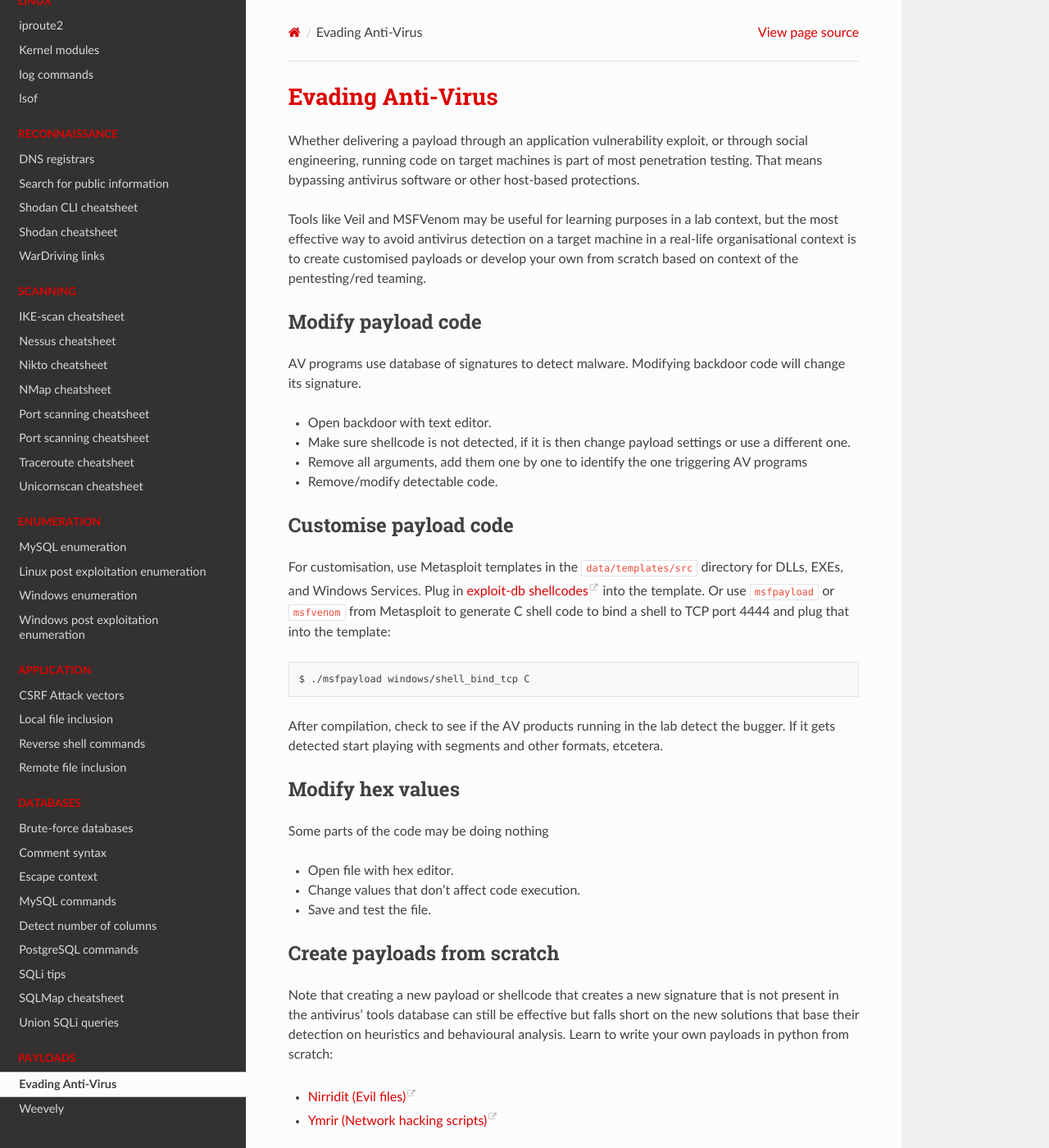
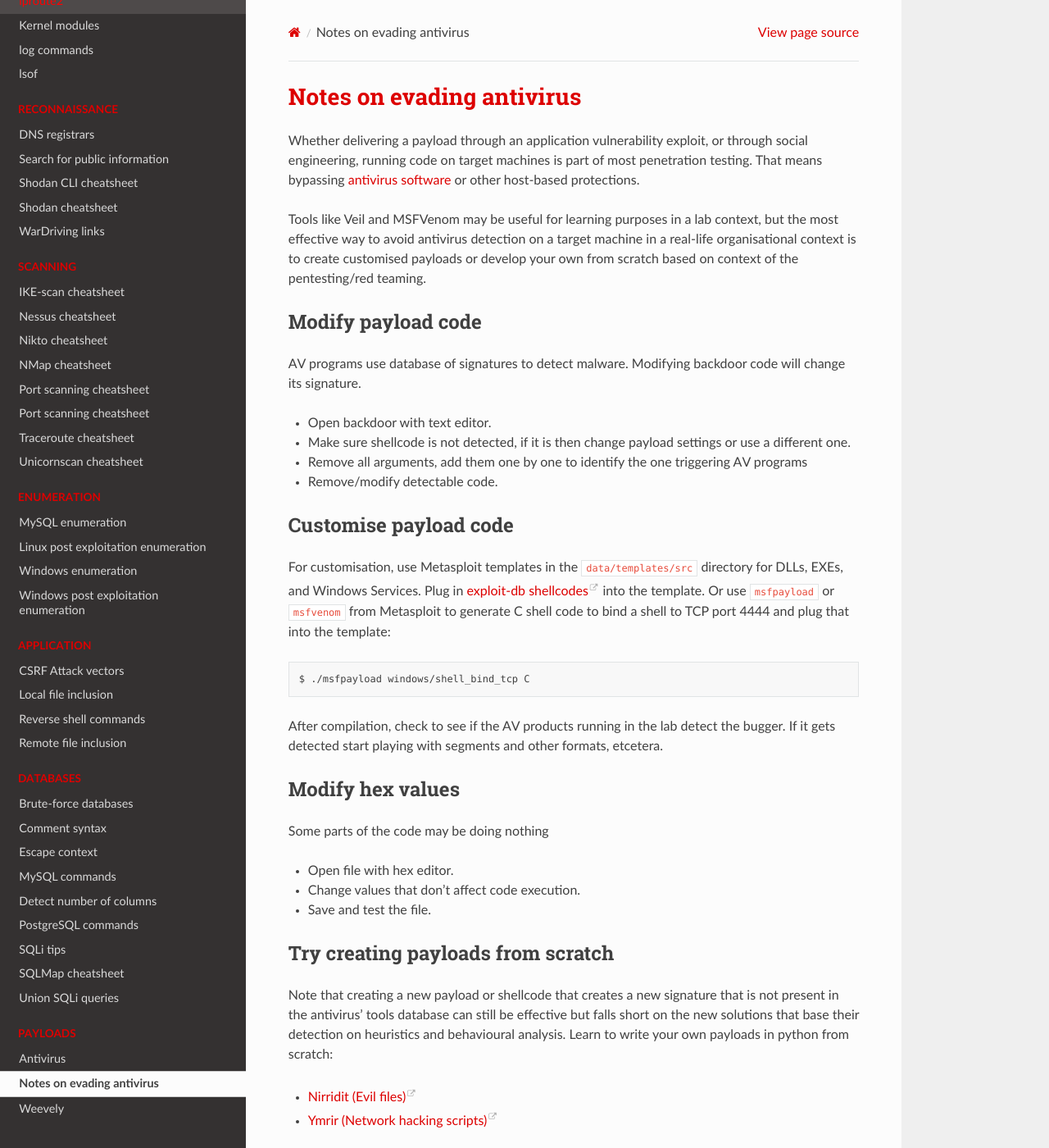
Before and after one commit to tymyrddin/cheatsheets, a Sphinx documentation site: the page built from source/docs/payloads/evading-av.md, in a window 1280 px wide and 1400 px high. Shown: the whole window at 82% size. Built offline with Sphinx 7.4.7 and the Read the Docs theme 2.0.0, drawn with Linux system fonts in a browser that asks for light colours.

Commit message:
payloads AV evasion

```diff
--- a/source/docs/payloads/evading-av.md
+++ b/source/docs/payloads/evading-av.md
@@ -1,7 +1,7 @@
-# Evading Anti-Virus
+# Notes on evading antivirus
 
 Whether delivering a payload through an application vulnerability exploit, or through social engineering, running code
-on target machines is part of most penetration testing. That means bypassing antivirus software or other host-based
+on target machines is part of most penetration testing. That means bypassing [antivirus software](av.md) or other host-based
 protections.
 
 Tools like Veil and MSFVenom may be useful for learning purposes in a lab context, but the most effective way to avoid
@@ -36,7 +36,7 @@
 * Change values that don’t affect code execution.
 * Save and test the file.
 
-## Create payloads from scratch
+## Try creating payloads from scratch
 
 Note that creating a new payload or shellcode that creates a new signature that is not present in the antivirus' tools
 database can still be effective but falls short on the new solutions that base their detection on heuristics
```
Also changed, not shown: source/docs/payloads/av.md (added, +36 -0 lines).
